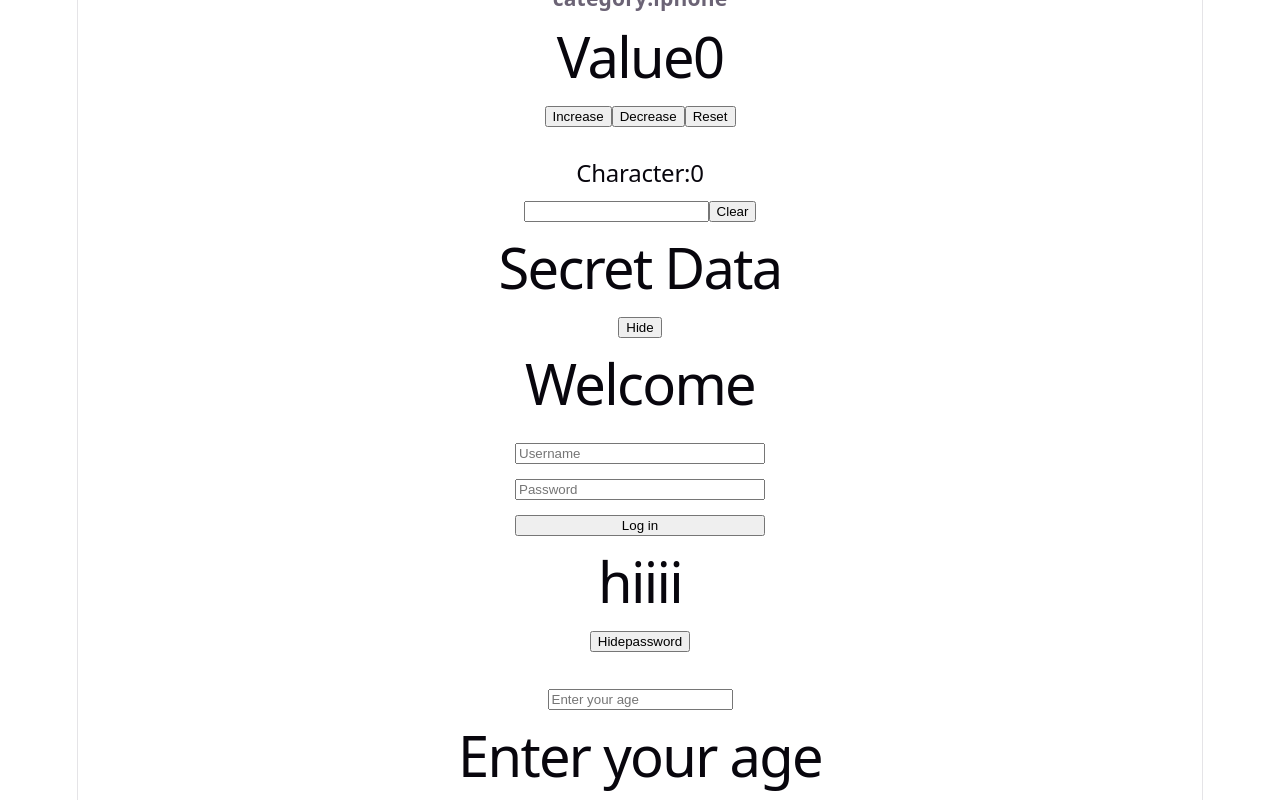
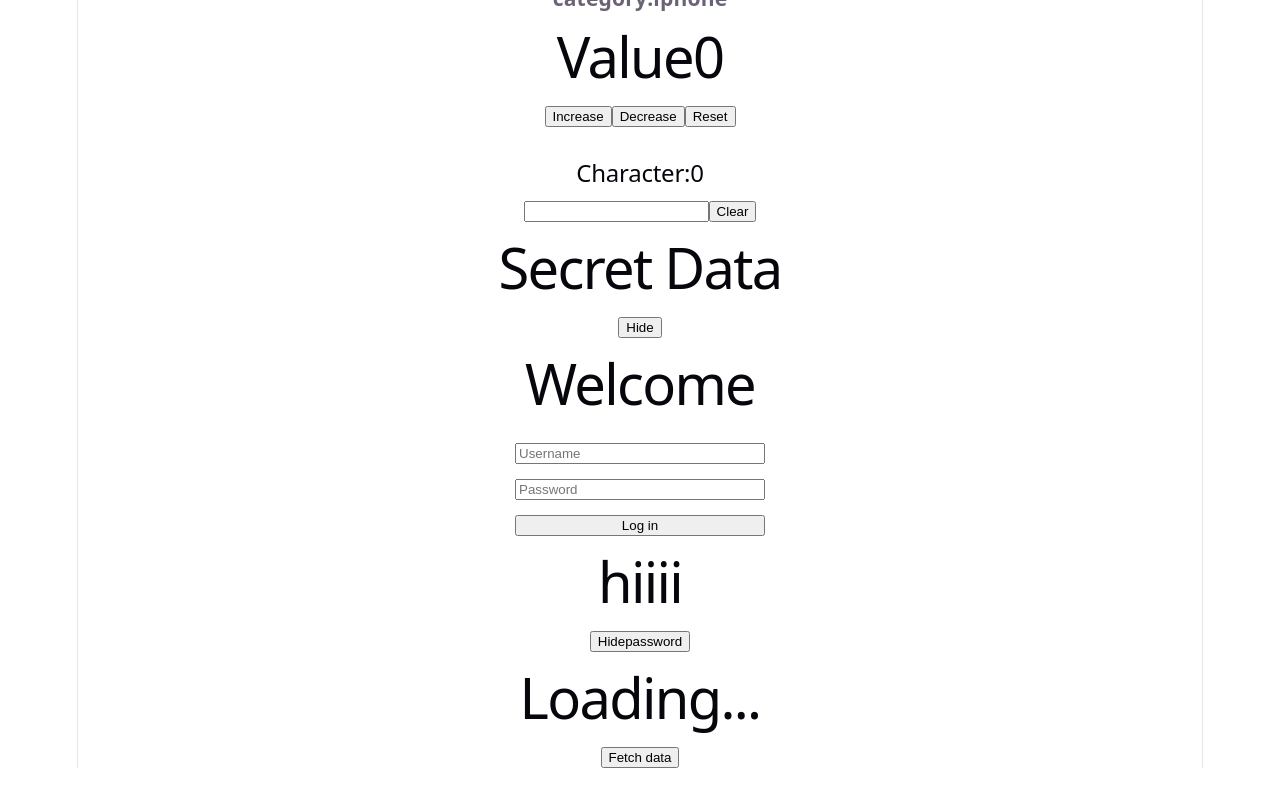
Before and after one commit to viveksingh002/Practicereact, a React (Vite) app: page / in a window 1280 px wide. Shown: the part 1144-1944 px from the top of the page. After the commit the page ends 1912 px from the top, so only its background shows below. Built offline with nearby package versions, Linux system fonts and the light colour scheme.

Commit message:
ternary operator

```diff
--- a/src/Ternaryoperator.jsx
+++ b/src/Ternaryoperator.jsx
@@ -36,20 +36,45 @@
 // }
 // export default Ternaryoperator;
 
+// import { useState } from "react";
+// function Ternaryoperator(){
+//     const[value,setvalue]=useState("")
+// return(
+//     <div>
+//     <h1>{value}</h1>
+//         <input
+//         placeholder="Enter your age"
+//         type="Number"
+//         onChange={(e)=>setvalue(e.target.value)}/>
+//        <h1> {
+//             value===""?"Enter your age":value<18?"you cant vote":"you can vote"
+//         }</h1>
+//     </div>
+// )
+// }
+// export default Ternaryoperator;
+
+//loading fetch
 import { useState } from "react";
-function Ternaryoperator(){
-    const[value,setvalue]=useState("")
-return(
+
+function Ternaryoperator() {
+  const [value, setValue] = useState(false);
+
+  const fetchData = () => {
+    setTimeout(() => {
+      setValue(true);
+    }, 2000);
+  };
+
+  return (
     <div>
-    <h1>{value}</h1>
-        <input
-        placeholder="Enter your age"
-        type="Number"
-        onChange={(e)=>setvalue(e.target.value)}/>
-       <h1> {
-            value===""?"Enter your age":value<18?"you cant vote":"you can vote"
-        }</h1>
+      <h1>
+        {value ? "Data Loaded" : "Loading..."}
+      </h1>
+
+      <button onClick={fetchData}>Fetch data</button>
     </div>
-)
+  );
 }
+
 export default Ternaryoperator;
```
